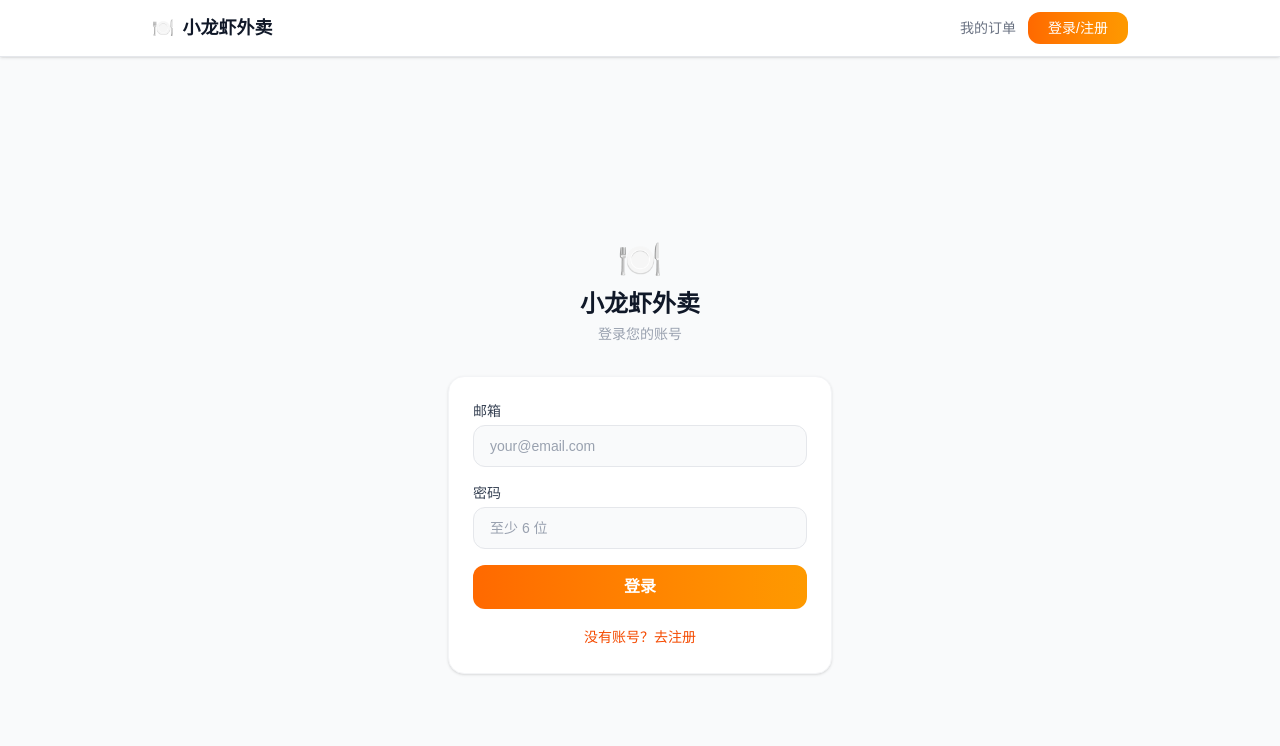
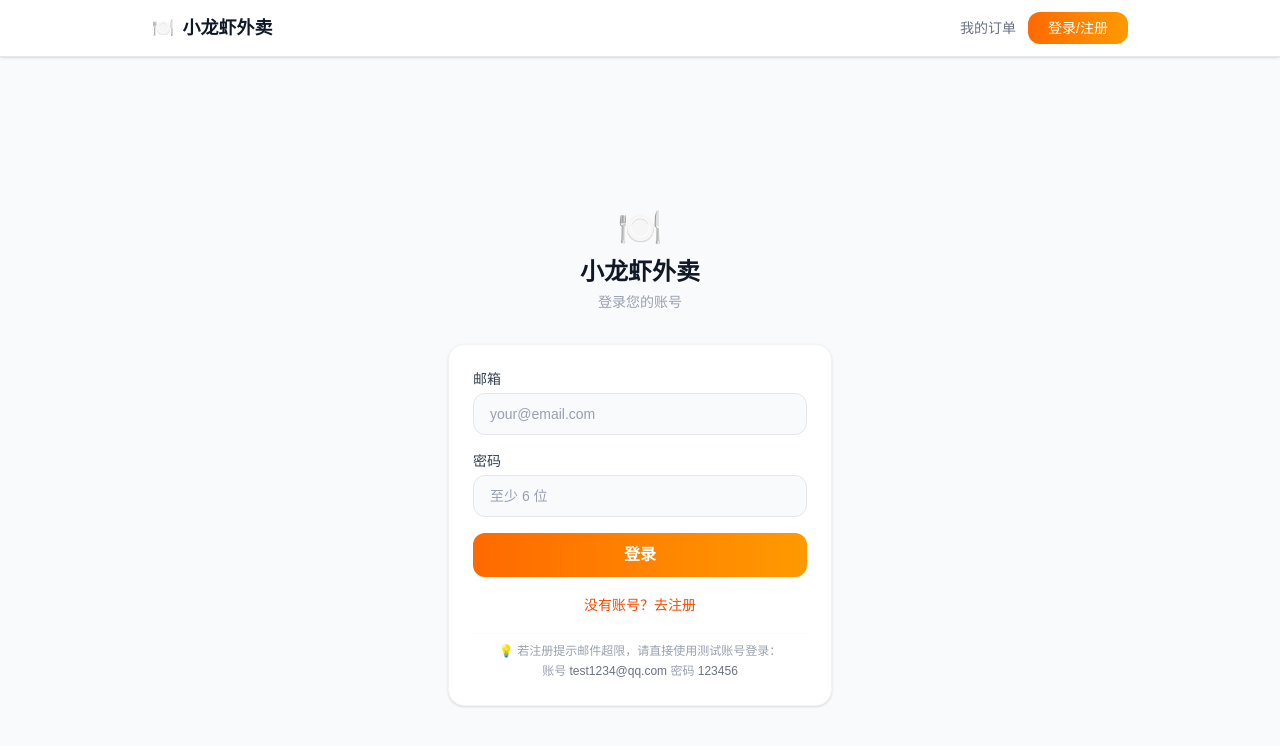
Before and after one commit to CXK-HASH/pos-app, a Next.js app: page /login in a window 1280 px wide. Shown: the top 746 px of the page. Built offline with nearby package versions, Linux system fonts and the light colour scheme; no server answers.

Commit message:
fix: 绕过邮件频率限制 - 内置 test1234@qq.com 测试账户 + 登录页提示

```diff
--- a/src/app/login/page.tsx
+++ b/src/app/login/page.tsx
@@ -95,6 +95,13 @@ export default function LoginPage() {
               {isSignUp ? '已有账号？去登录' : '没有账号？去注册'}
             </button>
           </div>
+
+          <div className="pt-2 border-t border-gray-50 mt-2">
+            <p className="text-xs text-gray-400 text-center leading-relaxed">
+              💡 若注册提示邮件超限，请直接使用测试账号登录：<br />
+              账号 <span className="text-gray-500">test1234@qq.com</span> 密码 <span className="text-gray-500">123456</span>
+            </p>
+          </div>
         </form>
       </div>
     </div>
```
